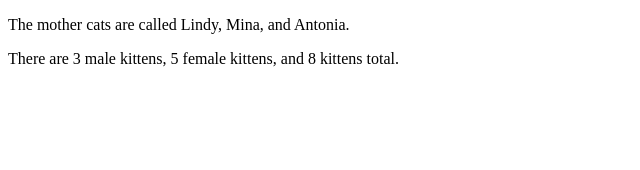
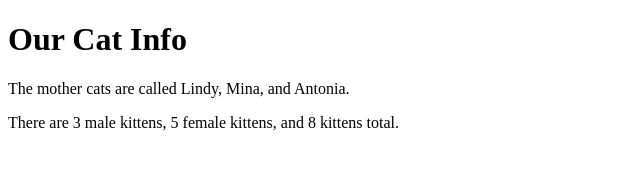
Before and after one commit to jjimmyk/cats, a plain HTML site: page index.html in a window 1280 px wide. Shown: the whole page, without its empty margins (0-640 px from the left). Drawn offline with Linux system fonts and the light colour scheme.

Commit message:
Update index.html

```diff
--- a/index.html
+++ b/index.html
@@ -9,6 +9,8 @@
 
   <body>
 
+    <h1>Our Cat Info</h1>
+
     <section>
     </section>
 
```
